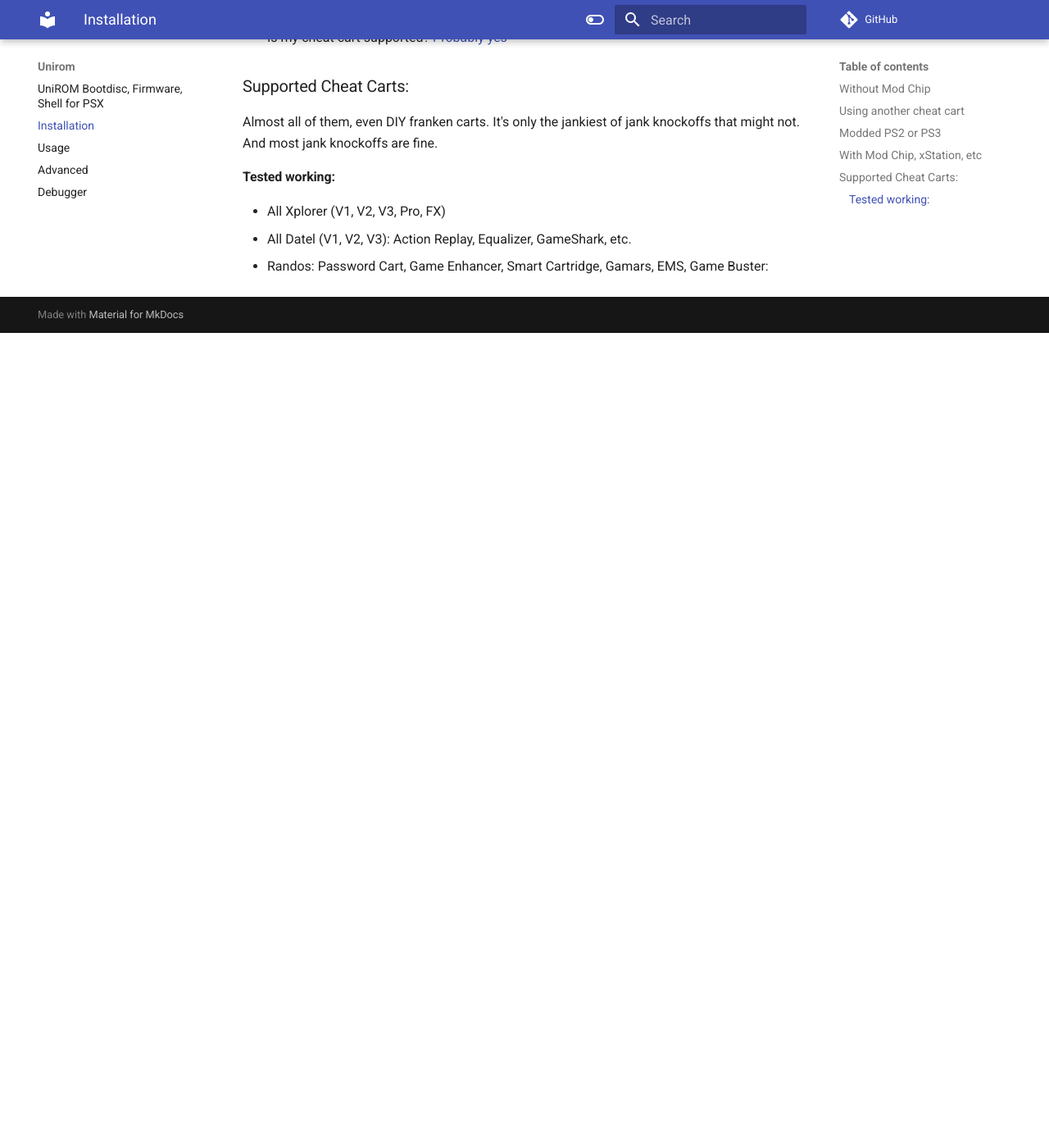
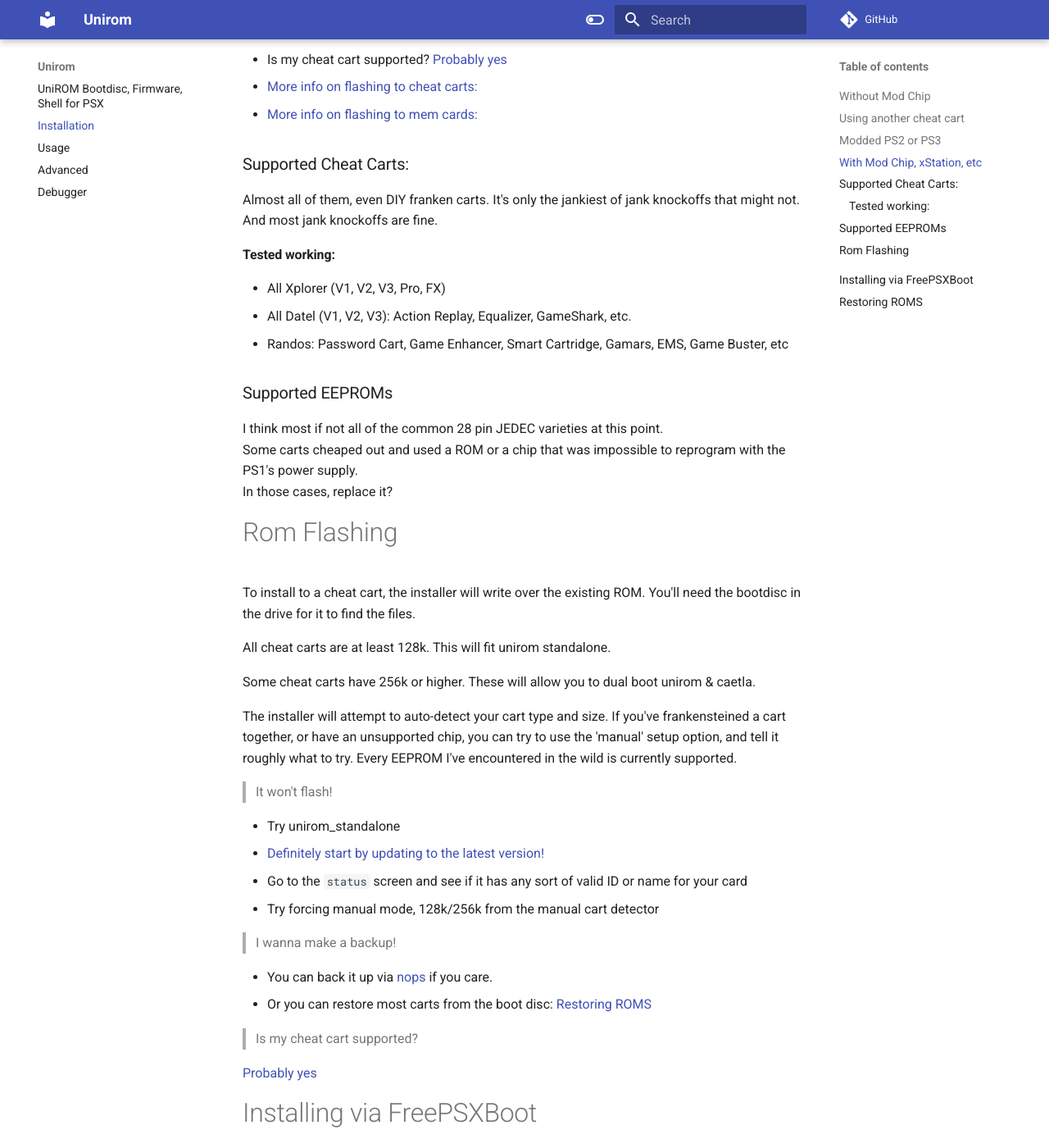
Before and after one commit to unirom/unirom.github.io, an MkDocs documentation site: the page built from docs/installation.md, in a window 1280 px wide and 1400 px high, scrolled down 1350 px. Shown: the whole window at 82% size. Built offline with MkDocs 1.6.1 and Material for MkDocs 9.7.7, drawn with Linux system fonts in a browser that asks for light colours; comment, search, counter and statistics services are not loaded; before the commit the page ends 1756 px from its top, so only the background shows below that; some of the changed text lies outside the part shown.

Commit message:
Documenting more stuff

```diff
--- a/docs/installation.md
+++ b/docs/installation.md
@@ -1,12 +1,12 @@
-`How do I install unirom?`
-Via Unirom!
 
-
+>Q: How do I install unirom?
+####
+A: Via Unirom!
 Boot up the boot disc and it'll let you copy itsself to your cheat cart or memory card.
 
 ### Without Mod Chip
 
-- Download the bootdisc from [The unirom release page](https://github.com/JonathanDotCel/unirom8_bootdisc_and_firmware_for_ps1/releases/)
+- Download the bootdisc from [the unirom release page](https://github.com/JonathanDotCel/unirom8_bootdisc_and_firmware_for_ps1/releases/)
 - Burn to CD using ImgBurn.
 - Use the best CDRs you can find. A name brand like Verbatim tends to work no problem.
 - Use the lowest speed your writer supports.
@@ -15,7 +15,8 @@ Boot up the boot disc and it'll let you copy itsself to your cheat cart or memor
 - Don't stare at the fucking laser
 - Go to "Install" on the main page
 - Seriously, don't look at the fucking laser though.
-- Is my cheat cart supported? [Probably yes](#supported-cheat-carts)
+- [More info on flashing to cheat carts:](/installation/#rom-flashing)
+- [More info on flashing to mem cards:](/installation/#installing-via-freepsxboot)
 
 ### Using another cheat cart
 
@@ -30,7 +31,8 @@ There's a good chance your existing cheat cart can make the above swap easier:
 - Put the burned disc in the drive
 - Don't look at the fucking laser
 - Start the "game"
-- Is my cheat cart supported? [Probably yes](#supported-cheat-carts)
+- [More info on flashing to cheat carts:](/installation/#rom-flashing)
+- [More info on flashing to mem cards:](/installation/#installing-via-freepsxboot)
 
 ### Modded PS2 or PS3
 
@@ -42,6 +44,8 @@ There's a good chance your existing cheat cart can make the above swap easier:
 
 - Just burn the CD and boot it: [Download page](https://github.com/JonathanDotCel/unirom8_bootdisc_and_firmware_for_ps1/releases/)
 - Is my cheat cart supported? [Probably yes](#supported-cheat-carts)
+- [More info on flashing to cheat carts:](/installation/#rom-flashing)
+- [More info on flashing to mem cards:](/installation/#installing-via-freepsxboot)
 
 ### Supported Cheat Carts:
 
@@ -52,4 +56,88 @@ It's only the jankiest of jank knockoffs that might not. And most jank knockoffs
 
 - All Xplorer (V1, V2, V3, Pro, FX)
 - All Datel (V1, V2, V3): Action Replay, Equalizer, GameShark, etc.
-- Randos: Password Cart, Game Enhancer, Smart Cartridge, Gamars, EMS, Game Buster:
+- Randos: Password Cart, Game Enhancer, Smart Cartridge, Gamars, EMS, Game Buster, etc
+
+### Supported EEPROMs
+
+I think most if not all of the common 28 pin JEDEC varieties at this point.
+Some carts cheaped out and used a ROM or a chip that was impossible to reprogram with the PS1's power supply.
+In those cases, replace it?
+
+# Rom Flashing
+
+To install to a cheat cart, the installer will write over the existing ROM. You'll need the bootdisc in the drive for it to find the files.
+
+All cheat carts are at least 128k. This will fit unirom standalone.
+
+Some cheat carts have 256k or higher. These will allow you to dual boot unirom & caetla.
+
+The installer will attempt to auto-detect your cart type and size. If you've frankensteined a cart together, or have an unsupported chip, you can try to use the 'manual' setup option, and tell it roughly what to try. Every EEPROM I've encountered in the wild is currently supported.
+
+> It won't flash!
+
+- Try unirom_standalone
+- [Definitely start by updating to the latest version!](https://github.com/JonathanDotCel/unirom8_bootdisc_and_firmware_for_ps1/releases/)
+- Go to the `status` screen and see if it has any sort of valid ID or name for your card
+- Try forcing manual mode, 128k/256k from the manual cart detector
+
+> I wanna make a backup!
+
+- You can back it up via [nops](https://github.com/JonathanDotCel/NOTPSXSerial) if you care.
+- Or you can restore most carts from the boot disc: [Restoring ROMS](/installation/#restoring-roms)
+
+
+
+> Is my cheat cart supported?
+####
+[Probably yes](#supported-cheat-carts)
+
+
+
+# Installing via FreePSXBoot
+
+FreePSXBoot is the exploit (like FreeMCBoot for PS2) which allows you to boot unirom from the memory card.
+Unirom will automatically detect your playstation bios version and install the appropriate card image of the same version.
+
+Many thanks to all of the FreePSXBoot contributers for their work on this!
+The FreePSXBoot Project page can be found here: [FreePSXBoot on GitHub](bit.ly/freepsxboot))
+
+If it's not working, please visit the above link and look for any special notes on your particular playstation model.
+
+> Then what?
+
+- Start the PSX with the lid open (or no disc in).
+- FreePSXBoot card in the left slot
+- (Some playstations require any other card in the 2nd slot)
+- Open the memcard manager
+- You should get a progress bar...
+- Unirom will load a few seconds later.
+
+> Game crashes when I load it?
+
+Take the exploit card out before booting the game.
+
+> Nothing's happening
+
+Right card? Right slot? Did you check out the advice on the [FreePSXBoot GitHub page](bit.ly/freepsxboot))?
+
+> "Verify Failed" when installing
+
+Some cheap memory cards would not contain as much memory as they'd claim, or were just a bit slow/useless all round.
+Genuine, or good quality memory cards will be fine.
+
+> Can I use a Memory Card Pro?
+
+Yes!
+
+# Restoring ROMS
+
+You can restore most carts to their factory settings via this collection of ROMs on the boot disc.
+Access it via the `Install` menu.
+
+The same general rules as [Rom Flashing](#rom-flashing) apply here.
+
+If you have an XFlash CD, you can also use the XFlash option to read the data from one of those.
+
+Many thanks to Squaresoft74 and kHn for maintaining this collection!
+Also thanks to Shendo for allowing us to use [PS1CardLink](https://github.com/ShendoXT/ps1cardlink)!
```
Also changed, not shown: docs/advanced.md (+19 -1 lines), docs/index.md (+34 -10 lines), docs/usage.md (+37 -0 lines).
